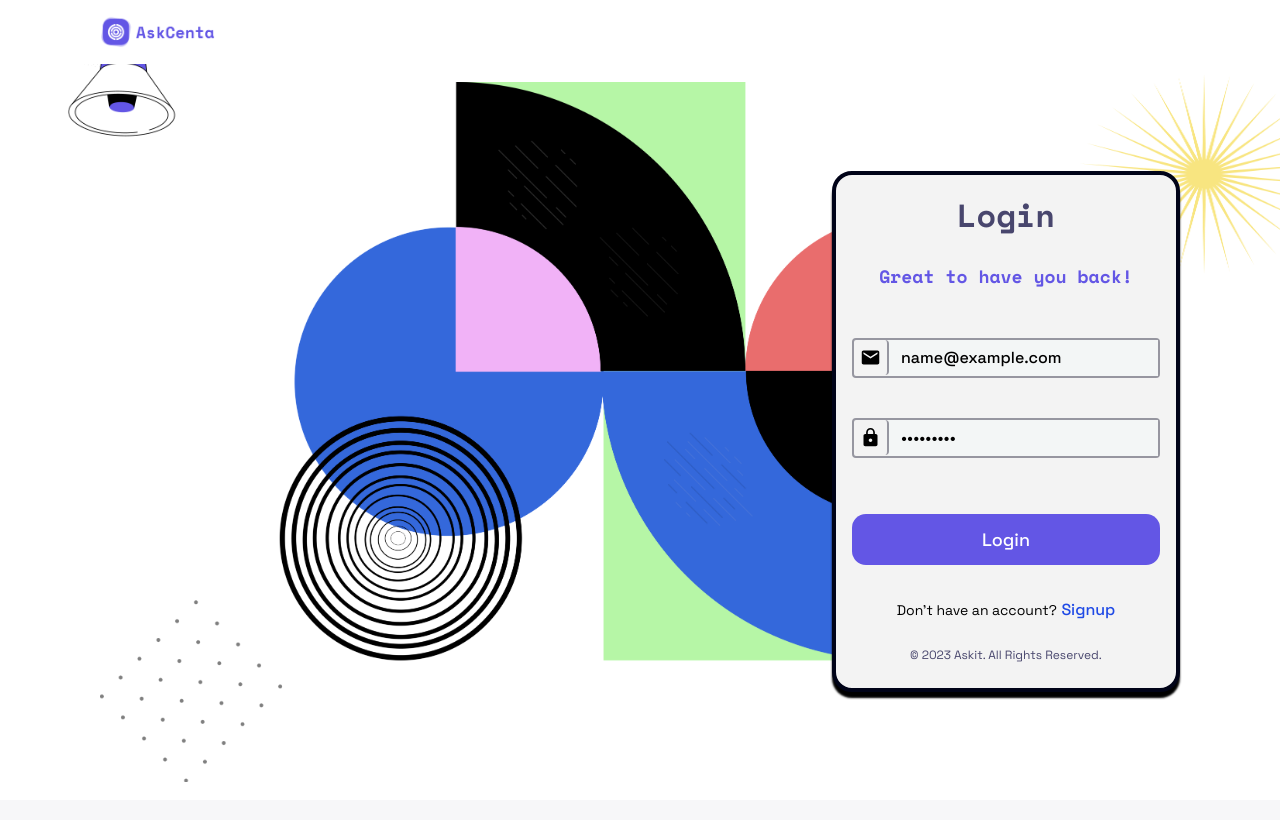
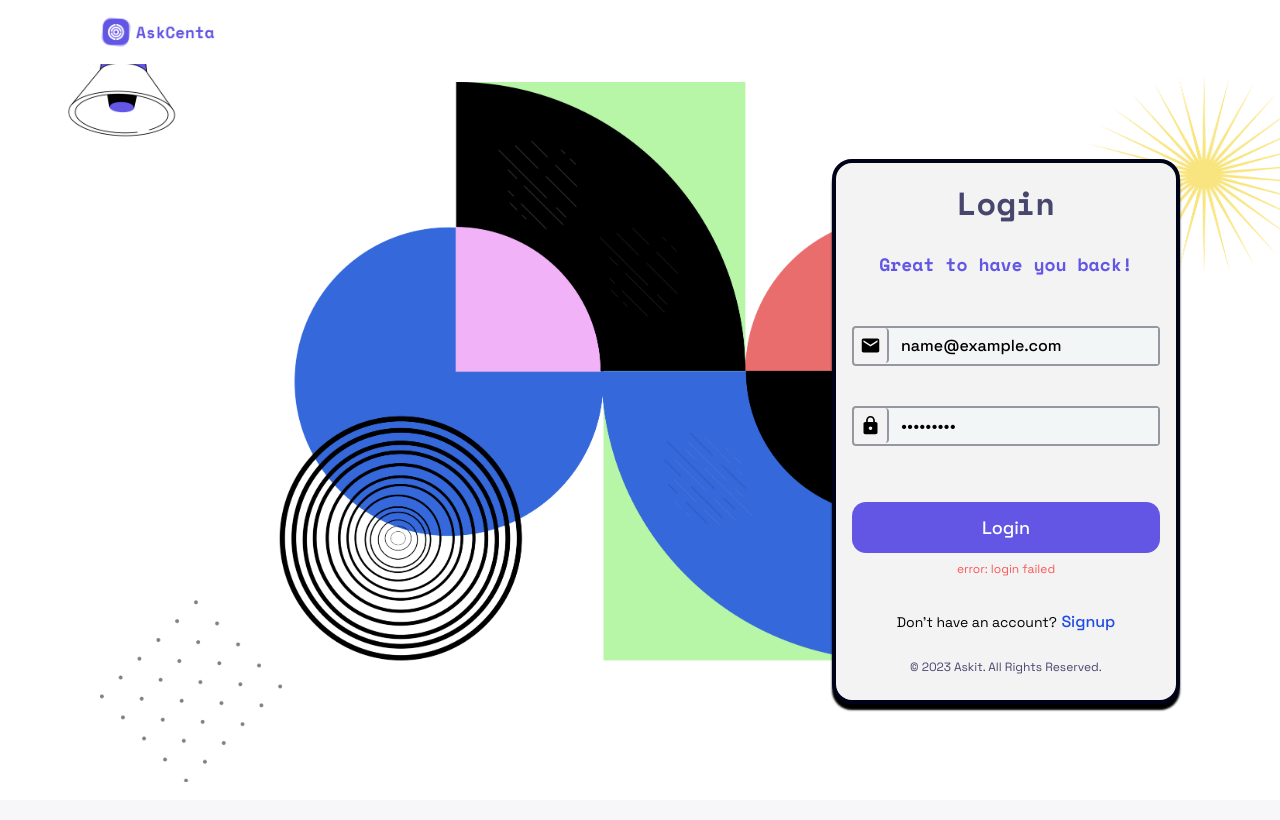
Before and after one commit to NoStackDev/askit, a Next.js app: page /login in a window 1280 px wide. Both pictures are taken after typing "name@example.com", "Sample123" into the empty fields and a click on the button "Login". Shown: the top 820 px of the page. Built offline with nearby package versions, Linux system fonts and the light colour scheme; no server answers.

Commit message:
new changes

```diff
--- a/src/app/lib/user/registerUser.tsx
+++ b/src/app/lib/user/registerUser.tsx
@@ -26,7 +26,5 @@ export default async function registerUser(
     body: JSON.stringify({ name: name, email: email, password: password }),
   });
 
-  if (!res.ok) throw new Error("Failed to register user");
-
   return res.json();
 }
--- a/src/components/LoginCard.tsx
+++ b/src/components/LoginCard.tsx
@@ -39,6 +39,7 @@ const LoginCard = React.forwardRef<
       dispatch({ type: "REGISTRATION_SUCCESSFUL" });
     } catch (err) {
       console.log(err);
+      dispatch({ type: "FAILURE" });
     }
   };
 
@@ -155,6 +156,9 @@ function SignUpForm({
   setPassword: React.Dispatch<React.SetStateAction<string>>;
   onSubmitSignup: (e: React.FormEvent<HTMLFormElement>) => void;
 }) {
+  const { isLoading, isSuccess, isError, isOnboarding, dispatch } =
+    useAuthContext();
+
   return (
     <FormPrimitive.Root
       className={cn("flex flex-col gap-6 w-full", className)}
@@ -250,10 +254,22 @@ function SignUpForm({
         </div>
       </FormPrimitive.Field>
 
-      <div className="w-full h-fit flex items-center justify-center">
+      <div className="w-full h-fit flex flex-col items-center justify-center">
         <FormPrimitive.Submit asChild className="">
-          <Button className="w-full mt-8">Sign Up</Button>
+          {isLoading ? (
+            <Button className="w-full mt-8" disabled>
+              Signing Up
+            </Button>
+          ) : (
+            <Button className="w-full mt-8">Sign Up</Button>
+          )}
         </FormPrimitive.Submit>
+
+        {isError && (
+          <div className="mt-2 text-[red]/80 opacity-80 text-xs font-body">
+            error: Sign up failed
+          </div>
+        )}
       </div>
     </FormPrimitive.Root>
   );
@@ -269,6 +285,9 @@ function LoginForm({
   setPassword: React.Dispatch<React.SetStateAction<string>>;
   onSubmitLogin: (e: React.FormEvent<HTMLFormElement>) => void;
 }) {
+  const { isLoading, isSuccess, isError, isOnboarding, dispatch } =
+    useAuthContext();
+
   return (
     <FormPrimitive.Root
       className={cn("flex flex-col gap-6 w-full", className)}
@@ -334,10 +353,22 @@ function LoginForm({
         </div>
       </FormPrimitive.Field>
 
-      <div className="w-full h-fit flex items-center justify-center">
+      <div className="w-full h-fit flex flex-col items-center justify-center">
         <FormPrimitive.Submit asChild className="">
-          <Button className="w-full mt-8">Login</Button>
+          {isLoading ? (
+            <Button className="w-full mt-8" disabled>
+              Logging in
+            </Button>
+          ) : (
+            <Button className="w-full mt-8">Login</Button>
+          )}
         </FormPrimitive.Submit>
+
+        {isError && (
+          <div className="mt-2 text-[red]/80 opacity-80 text-xs font-body">
+            error: login failed
+          </div>
+        )}
       </div>
     </FormPrimitive.Root>
   );
```
